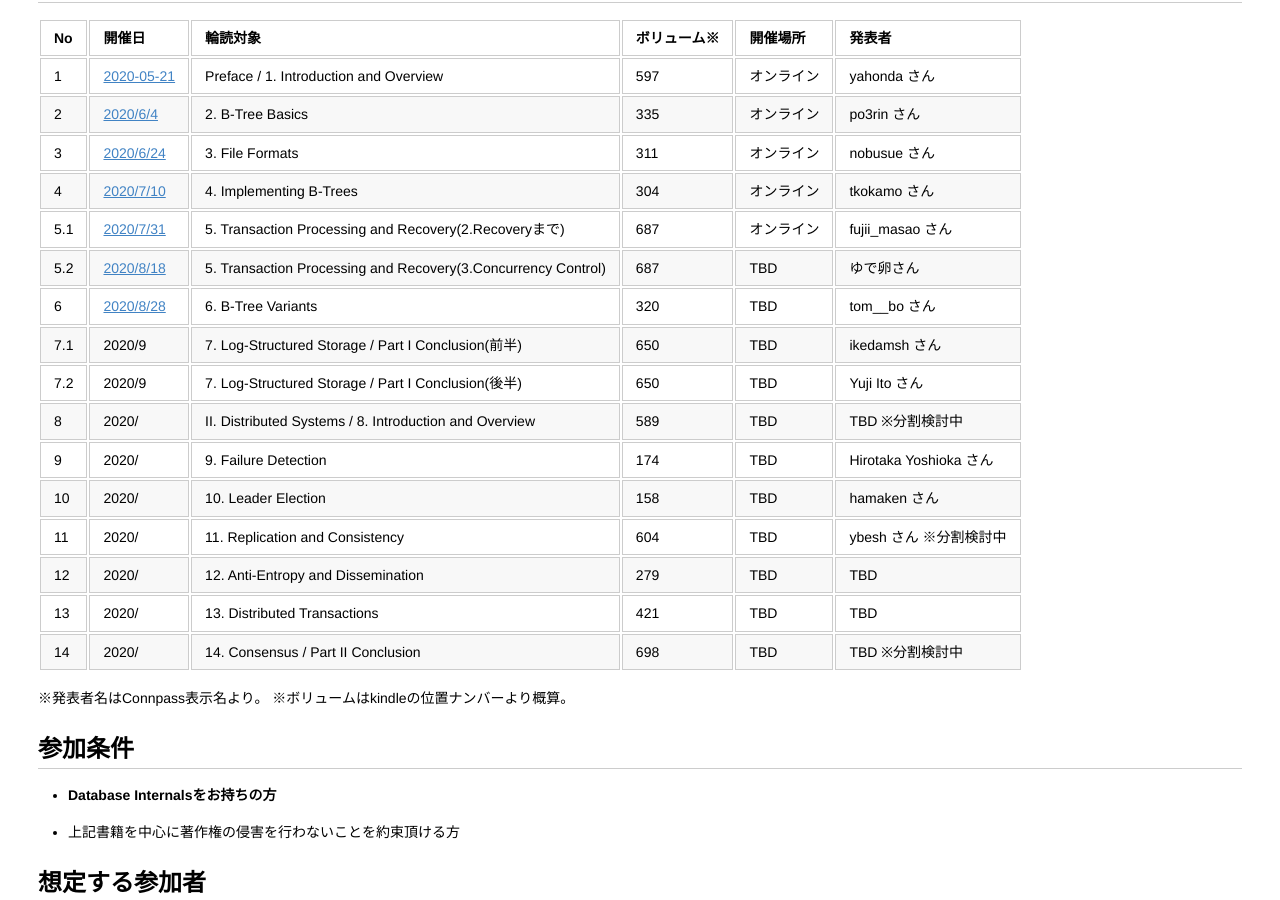
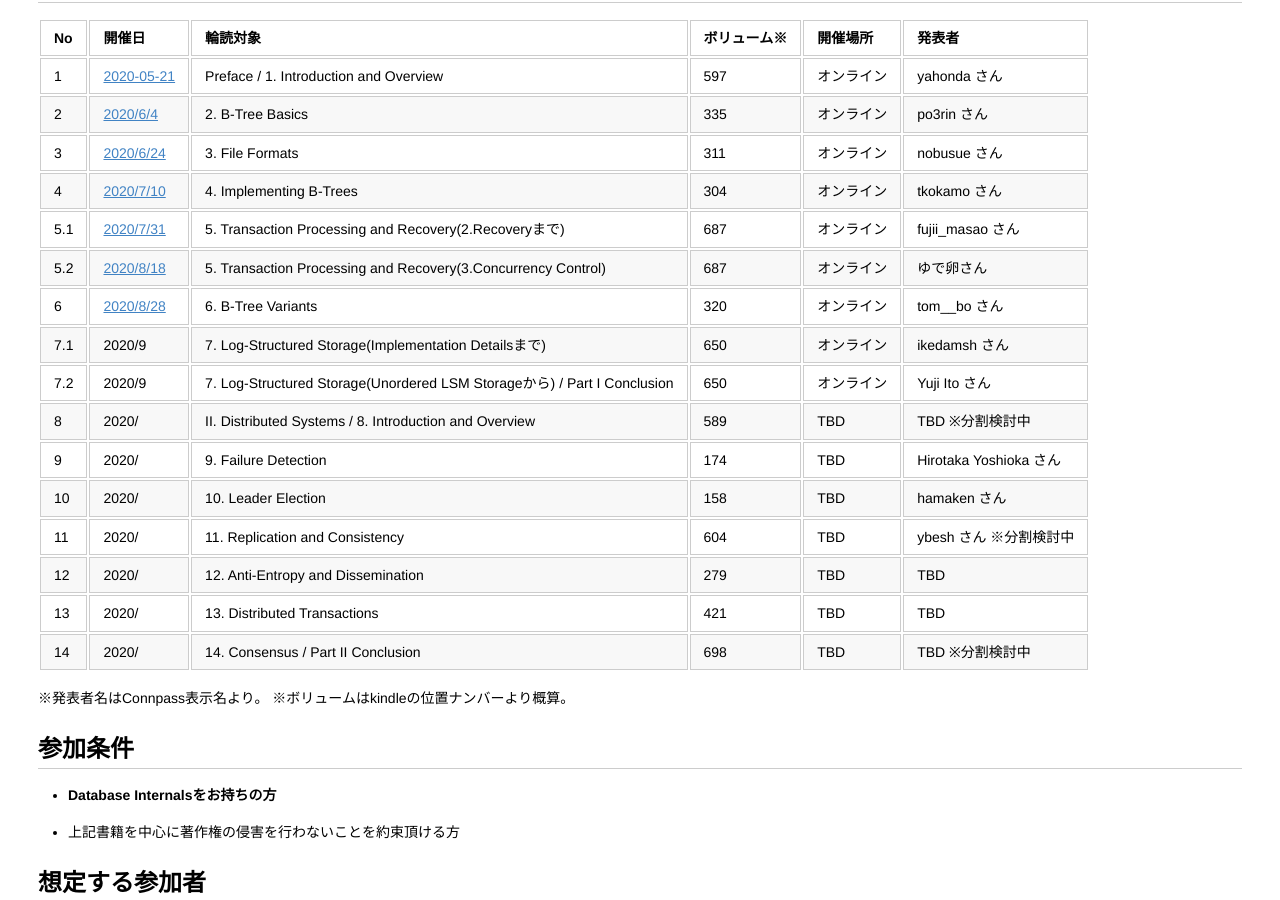
Before and after one commit to Database-Internals-Reading-Group-Japan/group-tokyo, a Jekyll site: the page built from index.md, in a window 1280 px wide and 900 px high, scrolled down 371 px. Built offline with Jekyll 4.4.1, drawn with Linux system fonts in a browser that asks for light colours.

Commit message:
Update index.md

```diff
--- a/index.md
+++ b/index.md
@@ -22,10 +22,10 @@ For Database Internals Reading Group in Japan-Tokyo
 |3|[2020/6/24](./No01/20200624/agenda.html)|3. File Formats|311|オンライン|nobusue さん|
 |4|[2020/7/10](./No01/20200710/agenda.html)|4. Implementing B-Trees|304|オンライン|tkokamo さん|
 |5.1|[2020/7/31](./No01/20200731/agenda.html)|5. Transaction Processing and Recovery(2.Recoveryまで)|687|オンライン|fujii_masao さん|
-|5.2|[2020/8/18](./No01/20200818/agenda.html)|5. Transaction Processing and Recovery(3.Concurrency Control)|687|TBD|ゆで卵さん|
-|6|[2020/8/28](./No01/20200828/agenda.html)|6. B-Tree Variants|320|TBD|tom__bo さん|
-|7.1|2020/9|7. Log-Structured Storage / Part I Conclusion(前半)|650|TBD|ikedamsh さん|
-|7.2|2020/9|7. Log-Structured Storage / Part I Conclusion(後半)|650|TBD|Yuji Ito さん|
+|5.2|[2020/8/18](./No01/20200818/agenda.html)|5. Transaction Processing and Recovery(3.Concurrency Control)|687|オンライン|ゆで卵さん|
+|6|[2020/8/28](./No01/20200828/agenda.html)|6. B-Tree Variants|320|オンライン|tom__bo さん|
+|7.1|2020/9|7. Log-Structured Storage(Implementation Detailsまで)|650|オンライン|ikedamsh さん|
+|7.2|2020/9|7. Log-Structured Storage(Unordered LSM Storageから) / Part I Conclusion|650|オンライン|Yuji Ito さん|
 |8|2020/|II. Distributed Systems / 8. Introduction and Overview|589|TBD|TBD ※分割検討中|
 |9|2020/|9. Failure Detection|174|TBD|Hirotaka Yoshioka さん|
 |10|2020/|10. Leader Election|158|TBD|hamaken さん|
```
